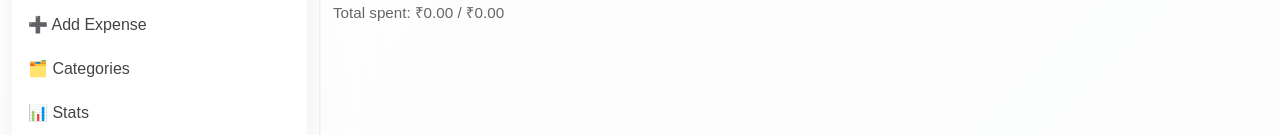
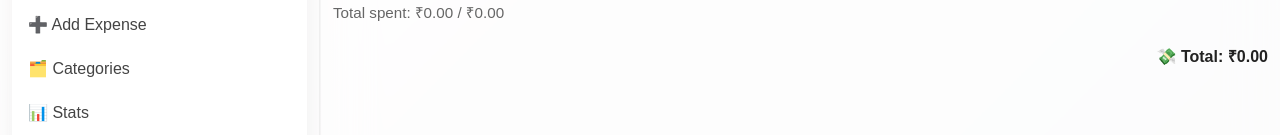
Before and after one commit to anjali2128/Expense, a React (Vite) app: page / in a window 1280 px wide. Shown: the part 233-368 px from the top of the page. Built offline with nearby package versions, Linux system fonts and the light colour scheme.

Commit message:
ExpenseList.jsx

```diff
--- a/src/components/ExpenseList.jsx
+++ b/src/components/ExpenseList.jsx
@@ -1,19 +1,49 @@
 import React from 'react';
-import { ListGroup, Badge } from 'react-bootstrap';
+import { Button } from 'react-bootstrap';
 
-const ExpenseList = ({ expenses }) => {
+const ExpenseList = ({ expenses, onAdd }) => {
+  const grouped = expenses.reduce((acc, curr) => {
+    if (!acc[curr.category]) acc[curr.category] = [];
+    acc[curr.category].push(curr);
+    return acc;
+  }, {});
+
+  const total = expenses.reduce((sum, exp) => sum + parseFloat(exp.amount || 0), 0);
+
   return (
-    <ListGroup>
-      {expenses.map((exp) => (
-        <ListGroup.Item key={exp.id} className="d-flex justify-content-between align-items-center bg-dark text-white neon-border">
-          <div>
-            <strong>{exp.category}</strong> - {exp.description}
-            <div className="small text-muted">{exp.date}</div>
+    <div className="expense-categorized-list">
+      {Object.keys(grouped).map((category) => {
+        const categoryTotal = grouped[category].reduce(
+          (sum, exp) => sum + parseFloat(exp.amount || 0), 0
+        );
+
+        return (
+          <div key={category} className="expense-category-card" data-aos="fade-up">
+            <div className="d-flex justify-content-between align-items-center mb-1">
+              <h5 className="category-title">{category} — ₹{categoryTotal.toFixed(2)}</h5>
+              {onAdd && (
+                <Button
+                  size="sm"
+                  variant="outline-info"
+                  onClick={() => onAdd(category)}
+                >
+                  ➕ Add
+                </Button>
+              )}
+            </div>
+            <ul className="expense-items">
+              {grouped[category].map((item, i) => (
+                <li key={i}>₹{item.amount} — {item.description}</li>
+              ))}
+            </ul>
           </div>
-          <Badge bg="info">₹{exp.amount}</Badge>
-        </ListGroup.Item>
-      ))}
-    </ListGroup>
+        );
+      })}
+
+      <div className="total-expense-bar text-end mt-3">
+        <strong>💸 Total: ₹{total.toFixed(2)}</strong>
+      </div>
+    </div>
   );
 };
 
```
